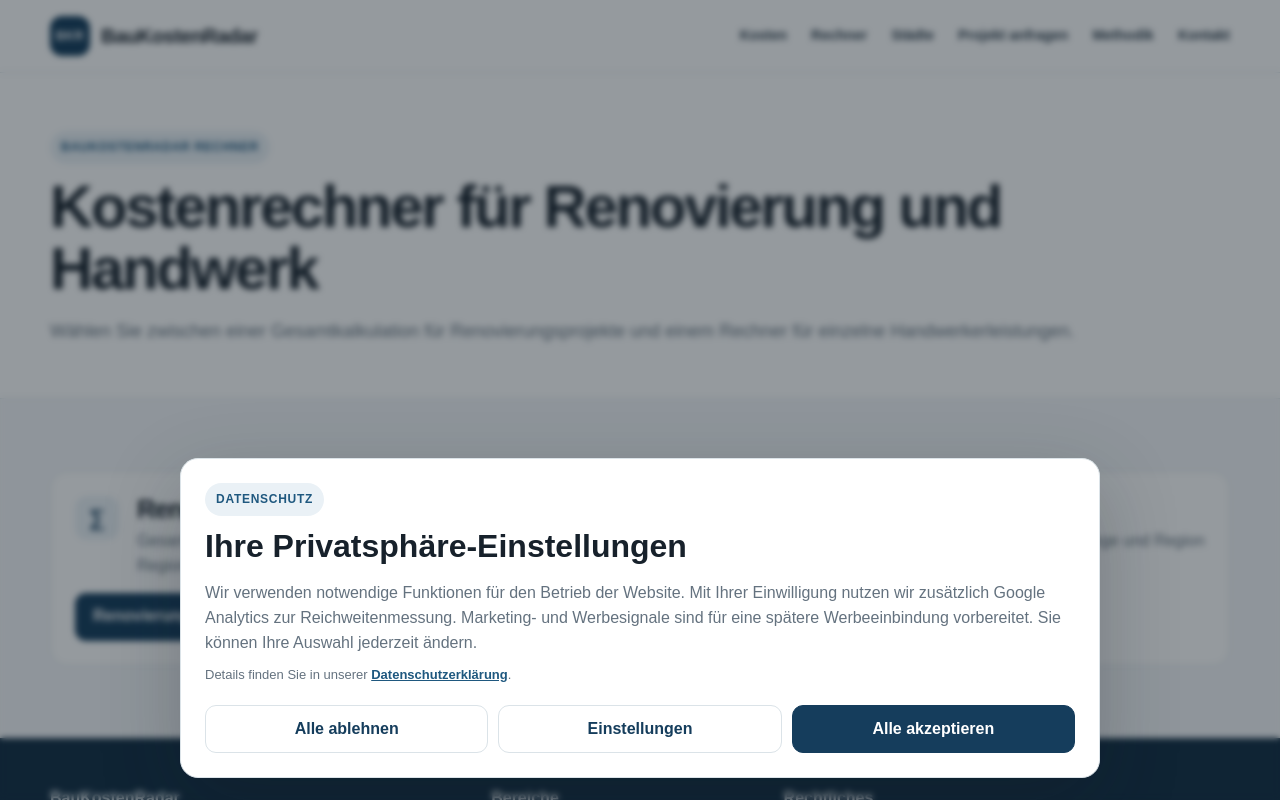
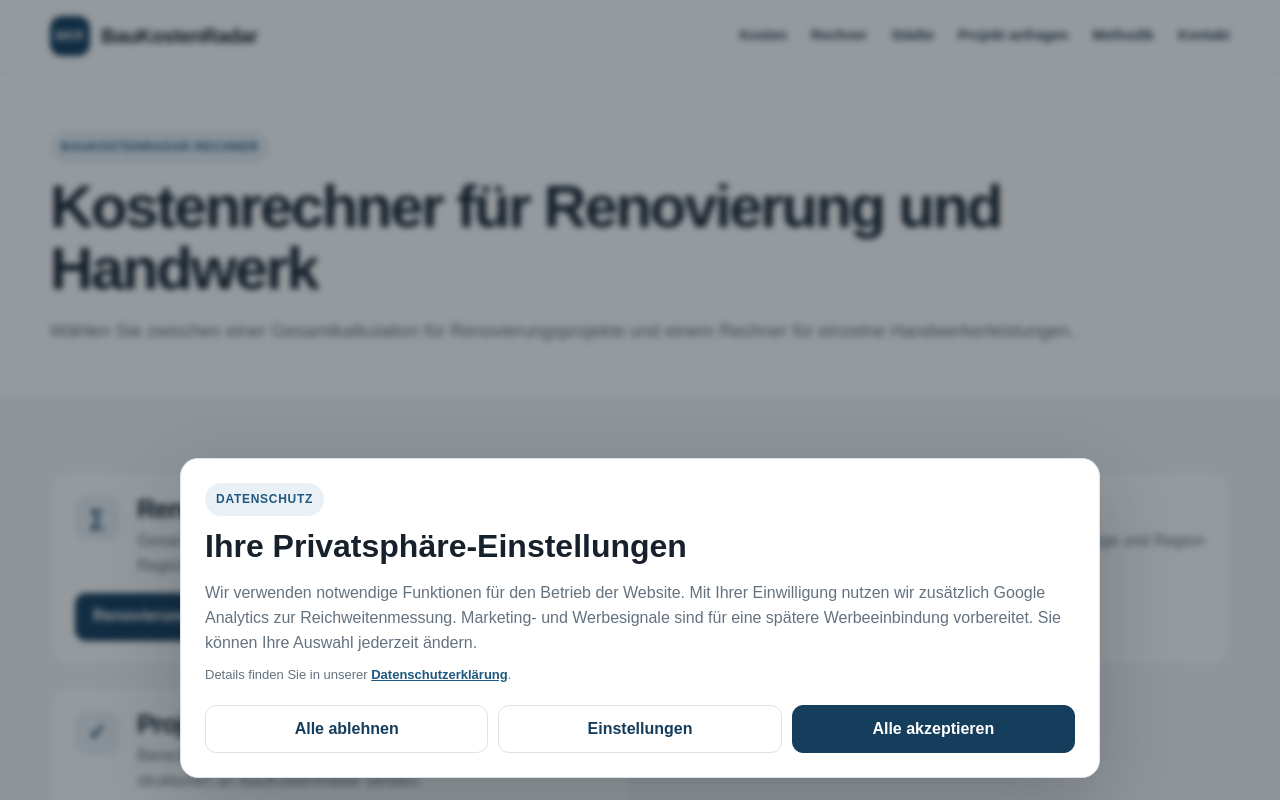
Before and after one commit to maxympaschenko-tech/baukostenradar-de, a Next.js app: page /rechner in a window 1280 px wide. Shown: the top 800 px of the page. Built offline with nearby package versions, Linux system fonts and the light colour scheme; no server answers.

Commit message:
Add project request CTA to calculator directory

```diff
--- a/app/rechner/page.tsx
+++ b/app/rechner/page.tsx
@@ -41,6 +41,17 @@ export default function CalculatorDirectoryPage() {
             </div>
             <Link className="primaryButton" href="/rechner/handwerkerkosten">Handwerkerkosten berechnen</Link>
           </article>
+
+          <article className="directoryCard">
+            <div className="directoryCardTop">
+              <span className="serviceIcon" aria-hidden="true">✓</span>
+              <div>
+                <h2>Projektanfrage</h2>
+                <p>Berechnung fertig? Projekt, Standort, Budget und Zeitraum strukturiert an BauKostenRadar senden.</p>
+              </div>
+            </div>
+            <Link className="secondaryButton" href="/angebot">Projekt anfragen</Link>
+          </article>
         </div>
       </section>
     </>
```
